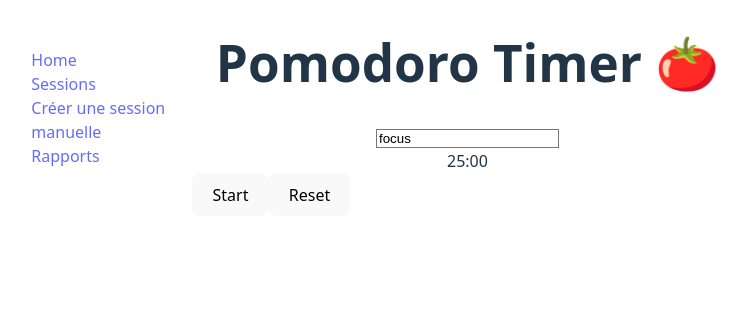
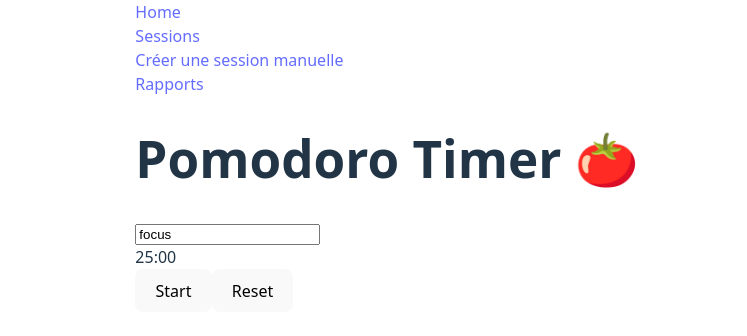
Before and after one commit to BaptisteDCL/Focus-Time, a React (Vite) app in the folder frontend/: page /focus in a window 1280 px wide. Shown: the top 336 px of the page, without its empty margins (253-1000 px from the left). Built offline with nearby package versions, Linux system fonts and the light colour scheme.

Commit message:
Suppression de tout le TailwindCss contenu dans la première page

```diff
--- a/frontend/src/App.jsx
+++ b/frontend/src/App.jsx
@@ -7,25 +7,25 @@ import Reports from "./pages/Reports";
 
 function App() {
   return (
-    <div className="bg-white shadow p-4 flex justify-between items-center">
+    <div>
       <nav >
-        <div className="space-x-4">
-          <Link to="/" className="text-gray-700 hover:text-blue-600">
+        <div>
+          <Link to="/">
             Home
           </Link>
         </div>
         <div className="space-x-4">
-          <Link to="/sessions" className="text-gray-700 hover:text-blue-600">
+          <Link to="/sessions">
             Sessions
           </Link>
         </div>
-        <div className="space-x-4">
-          <Link to="/create" className="text-gray-700 hover:text-blue-600">
+        <div>
+          <Link to="/create">
             Créer une session manuelle
           </Link>
         </div>
-        <div className="space-x-4">
-          <Link to="/reports" className="text-gray-700 hover:text-blue-600">
+        <div>
+          <Link to="/reports">
             Rapports
           </Link>
         </div>
--- a/frontend/src/pages/focus.jsx
+++ b/frontend/src/pages/focus.jsx
@@ -53,24 +53,24 @@ function Focus() {
   };
 
   return (
-    <div className="h-full w-full flex items-center justify-center">
-      <div className="bg-white shadow-lg rounded-xl p-8 w-full max-w-md text-center">
-        <h1 className="text-2xl font-semibold text-blue-600">Pomodoro Timer 🍅</h1>
+    <div>
+      <div>
+        <h1>Pomodoro Timer 🍅</h1>
 
         <input
           type="text"
           value={tag}
           onChange={(e) => setTag(e.target.value)}
           placeholder="Enter session tag (ex: dev, sport...)"
-          className="border rounded px-3 py-2 mb-4"
+          className=""
         />
 
-        <div className="text-6xl font-mono text-gray-800">{formatTime(timeLeft)}</div>
+        <div>{formatTime(timeLeft)}</div>
 
-        <div className="flex gap-4">
+        <div>
           <button
             onClick={() => setIsRunning(!isRunning)}
-            className="bg-blue-600 text-white px-6 py-2 rounded hover:bg-blue-700 transition"
+            className=""
           >
             {isRunning ? "Pause" : "Start"}
           </button>
@@ -80,7 +80,7 @@ function Focus() {
               setIsRunning(false);
               setTimeLeft(focusDuration);
             }}
-            className="bg-gray-300 px-6 py-2 rounded hover:bg-gray-400 transition"
+            className=""
           >
             Reset
           </button>
--- a/frontend/src/pages/home.jsx
+++ b/frontend/src/pages/home.jsx
@@ -4,11 +4,11 @@ function Home() {
   const navigate = useNavigate();
 
   return (
-    <div className="flex flex-col items-center justify-center min-h-screen gap-6">
-      <h1 className="text-3xl font-bold text-blue-600">FocusTime ⏳</h1>
+    <div className="">
+      <h1 className="">FocusTime ⏳</h1>
       <button
         onClick={() => navigate("/focus")}
-        className="bg-blue-600 text-white px-6 py-3 rounded-lg text-lg hover:bg-blue-700 transition"
+        className=""
       >
         Start Focus Session
       </button>
```
